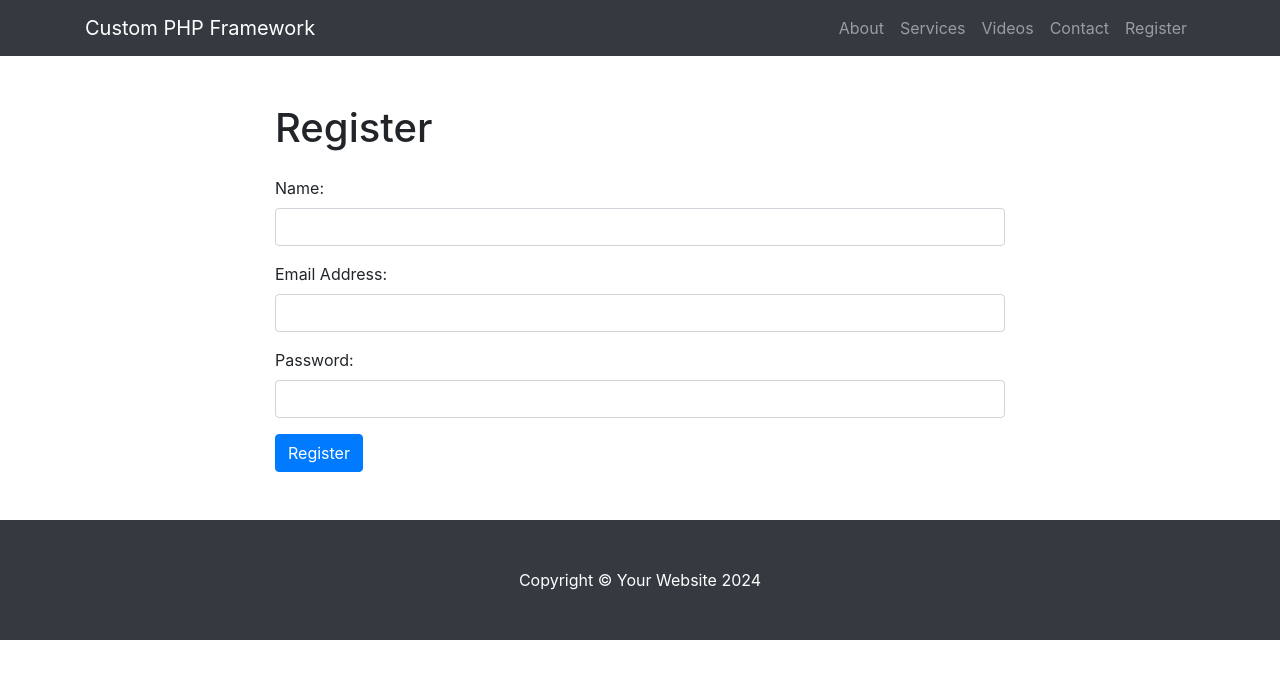
After one commit to tushersuvro/custom-php-framework, a PHP site: page /register in a window 1280 px wide. The commit adds this page. Shown: the top 679 px of the page. Run offline with PHP 8.4, Linux system fonts and the light colour scheme.

Commit message:
registering a user in database

```diff
--- /dev/null
+++ b/controllers/register.php
@@ -0,0 +1,3 @@
+<?php
+
+require BASE_PATH . 'views/register.view.php';
--- a/router.php
+++ b/router.php
@@ -8,6 +8,8 @@ $routes = [
     '/services' => 'controllers/services.php',
     '/videos' => 'controllers/videos.php',
     '/video' => 'controllers/video.php',
+    '/register' => 'controllers/register.php',
+    '/register/store' => 'controllers/register_store.php',
 ];
 
 routeToController( $uri , $routes );
--- a/views/partials/footer.php
+++ b/views/partials/footer.php
@@ -1,6 +1,6 @@
 <!-- Footer-->
 <footer class="py-5 bg-dark">
-    <div class="container"><p class="m-0 text-center text-white">Copyright &copy; Your Website 2021</p></div>
+    <div class="container"><p class="m-0 text-center text-white">Copyright &copy; Your Website 2024</p></div>
 </footer>
 <!-- Bootstrap core JS-->
 <script src="https://code.jquery.com/jquery-3.5.1.slim.min.js"></script>
--- a/views/partials/header.php
+++ b/views/partials/header.php
@@ -7,7 +7,6 @@
     <meta name="author" content="" />
     <title>Custom PHP Framework</title>
     <!-- Favicon-->
-    <link rel="icon" type="image/x-icon" href="/assets/favicon.ico" />
     <!-- Font Awesome icons (free version)-->
     <script src="https://use.fontawesome.com/releases/v5.15.3/js/all.js" crossorigin="anonymous"></script>
     <!-- Core theme CSS (includes Bootstrap)-->
--- a/views/partials/nav.php
+++ b/views/partials/nav.php
@@ -9,6 +9,7 @@
                 <li class="nav-item <?= isCurrentURI(['/services']) ? 'active' : '' ?>"><a class="nav-link" href="/services">Services</a></li>
                 <li class="nav-item <?= isCurrentURI(['/videos','/video']) ? 'active' : '' ?>"><a class="nav-link" href="/videos">Videos</a></li>
                 <li class="nav-item "><a class="nav-link" href="/contact.html">Contact</a></li>
+                <li class="nav-item "><a class="nav-link" href="/register">Register</a></li>
             </ul>
         </div>
     </div>
--- /dev/null
+++ b/views/register.view.php
@@ -0,0 +1,45 @@
+<?php require BASE_PATH . 'views/partials/header.php' ?>
+<?php require BASE_PATH . 'views/partials/nav.php' ?>
+
+<!-- Page Content-->
+<section class="py-5">
+    <div class="container">
+
+        <!-- Contact Form-->
+        <!-- In order to set the email address and subject line for the contact form go to the assets/mail/contact_me.php file.-->
+        <div class="row justify-content-center">
+            <div class="col-lg-8">
+                <!-- Page Heading/Breadcrumbs-->
+                <h1 class="mb-4">
+                    Register
+                </h1>
+                <form id="contactForm" name="sentMessage" action="/register/store" method="POST" novalidate>
+                    <div class="control-group form-group">
+                        <div class="controls">
+                            <label for="name">Name:</label>
+                            <input id="name" name="name" type="text" value="" required class="form-control" >
+                            <p class="help-block"></p>
+                        </div>
+                    </div>
+                    <div class="control-group form-group">
+                        <div class="controls">
+                            <label>Email Address:</label>
+                            <input required class="form-control" id="email" name="email" type="email"/>
+                        </div>
+                    </div>
+                    <div class="control-group form-group">
+                        <div class="controls">
+                            <label>Password:</label>
+                            <input required class="form-control" id="password" name="password" type="password" />
+                        </div>
+                    </div>
+                    <div id="success"></div>
+                    <!-- For success/fail messages-->
+                    <button class="btn btn-primary" id="sendMessageButton" type="submit">Register</button>
+                </form>
+            </div>
+        </div>
+    </div>
+</section>
+
+<?php require BASE_PATH . 'views/partials/footer.php' ?>
```
Also changed, not shown: controllers/register_store.php (added, +24 -0 lines).
